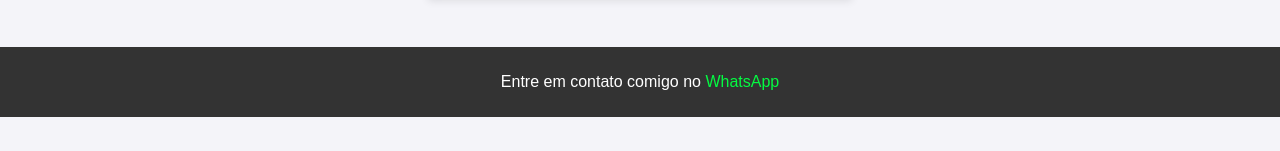
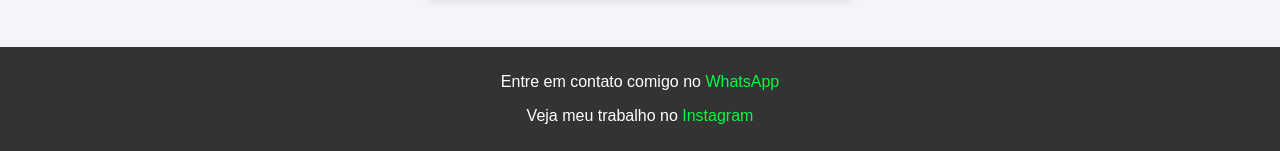
Before and after one commit to Valterigor/site, a plain HTML site: page index.html in a window 1280 px wide. Shown: the part 1033-1184 px from the top of the page. Before the commit the page ends 1150 px from the top, so only its background shows below. Drawn offline with Linux system fonts and the light colour scheme.

Commit message:
inclui instagram e retirei uma foto

```diff
--- a/index.html
+++ b/index.html
@@ -34,6 +34,9 @@
 
     <footer>
         <p>Entre em contato comigo no <a href="https://wa.me/5511986366965" rel="noopener">WhatsApp</a></p>
+
+        <p>Veja meu trabalho no <a href="https://www.instagram.com/@valterigor" target="_blank" rel="noopener">Instagram</a></p>
+
     </footer>
 
 
```
Also changed, not shown: foto1.jpg (deleted).
